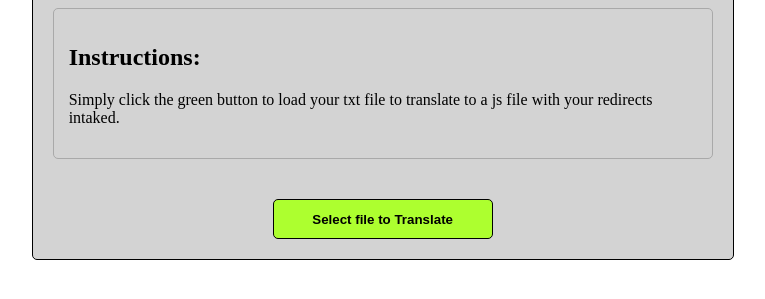
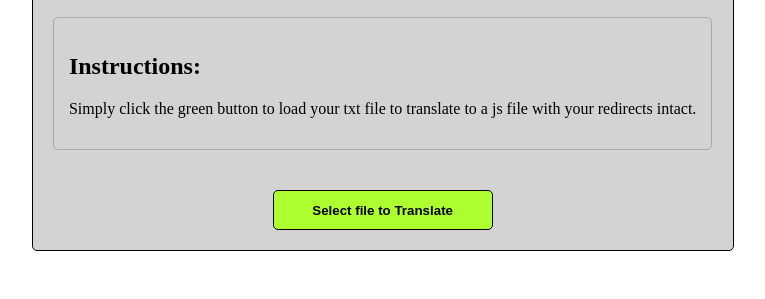
Before and after one commit to Benjamin-RR/RTTNCT, a plain HTML site: page index.html in a window 1280 px wide. Shown: the part 343-642 px from the top of the page, without its empty margins (250-1015 px from the left). Drawn offline with Linux system fonts and the light colour scheme.

Commit message:
typo fix

```diff
--- a/index.html
+++ b/index.html
@@ -19,7 +19,7 @@
             </div>
             <div class='instructionWrapper'>
                 <h2>Instructions:</h2>
-                <p>Simply click the green button to load your txt file to translate to a js file with your redirects intaked.</p>
+                <p>Simply click the green button to load your txt file to translate to a js file with your redirects intact.</p>
             </div>
             <button id="myButton" class='myButton' onclick="button()"> Select file to Translate </button>
         </div>
```
